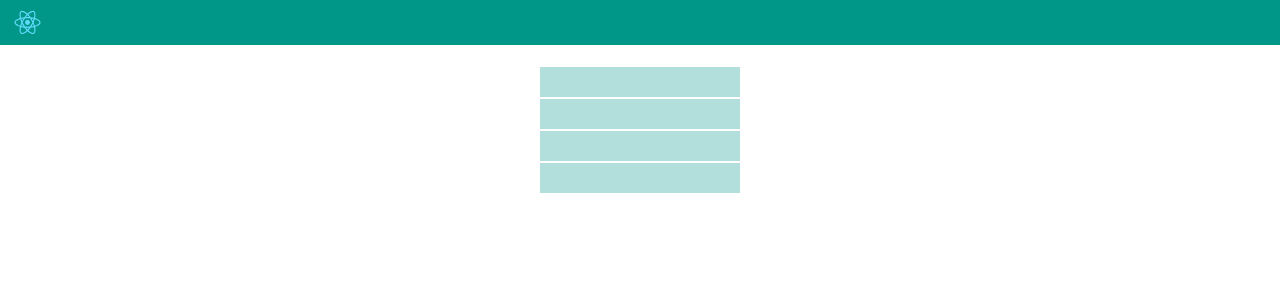
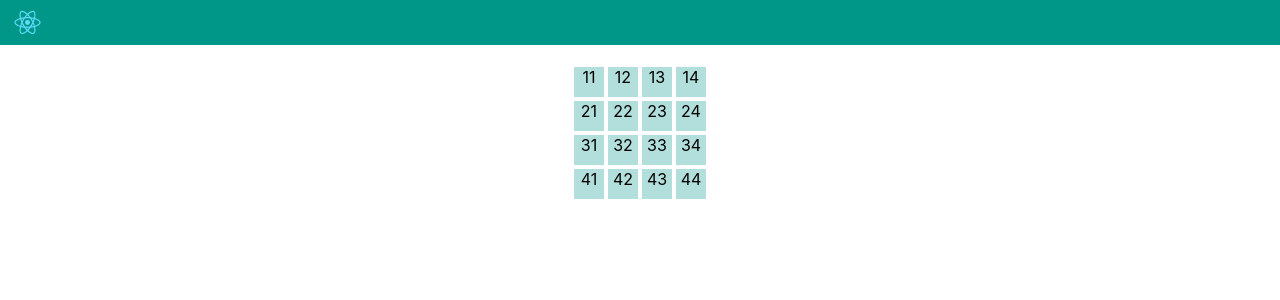
Before and after one commit to yakabay/crypt, a React (Create React App) app: page / in a window 1280 px wide. Shown: the top 300 px of the page. Built offline with nearby package versions, Linux system fonts and the light colour scheme.

Commit message:
add cols

```diff
--- a/src/App.js
+++ b/src/App.js
@@ -5,16 +5,16 @@ import Grid from './Components/Grid'
 
 class App extends Component {
   state = {
-    rowsCount: 4
+    rowsColsCount: 4
   }
 
   render() {
-    const { rowsCount } = this.state
+    const { rowsColsCount } = this.state
 
     return (
       <div className="App">
         <Header />
-        <Grid rowsCount={rowsCount}/>
+        <Grid rowsColsCount={rowsColsCount}/>
       </div>
     )
   }
--- /dev/null
+++ b/src/Components/Col/index.js
@@ -0,0 +1,13 @@
+import React from 'react'
+import './style.css'
+
+const Col = ({ id }) => {
+
+    return (
+        <div className="col">
+            {id}
+        </div>
+    )
+}
+
+export default Col
--- /dev/null
+++ b/src/Components/Col/style.css
@@ -0,0 +1,7 @@
+.col {
+    height: 30px;
+    width: 30px;
+    margin: 2px;
+    background-color: #B2DFDB;
+    cursor: pointer;
+}
--- a/src/Components/Grid/index.js
+++ b/src/Components/Grid/index.js
@@ -2,12 +2,12 @@ import React from 'react'
 import Row from '../Row'
 import './style.css'
 
-const Grid = ({ rowsCount }) => {
+const Grid = ({ rowsColsCount }) => {
     const renderRows = () => {
         const rows = []
-        for (let i = 1; i <= rowsCount; i++) {
+        for (let i = 1; i <= rowsColsCount; i++) {
             rows.push(
-                <Row id ={i} key={i} />
+                <Row colsCount={rowsColsCount} id={i} key={i} />
             )
         }
 
--- a/src/Components/Row/index.js
+++ b/src/Components/Row/index.js
@@ -1,10 +1,22 @@
 import React from 'react'
+import Col from '../Col'
 import './style.css'
 
-const Row = ({ rowsCount }) => {
+const Row = ({ colsCount, id }) => {
+    const renderCols = () => {
+        const cols = []
+        for (let i = 1; i <= colsCount; i++) {
+            cols.push(
+                <Col id={id*10 + i} key={i} />
+            )
+        }
+
+        return cols
+    }
+
     return (
         <div className="row">
-            {rowsCount}
+            {renderCols()}
         </div>
     )
 }
--- a/src/Components/Row/style.css
+++ b/src/Components/Row/style.css
@@ -1,6 +1,3 @@
 .row {
-    height: 30px;
-    width: 200px;
-    margin: 2px;
-    background-color: #B2DFDB;
+    display: flex;
 }
```
